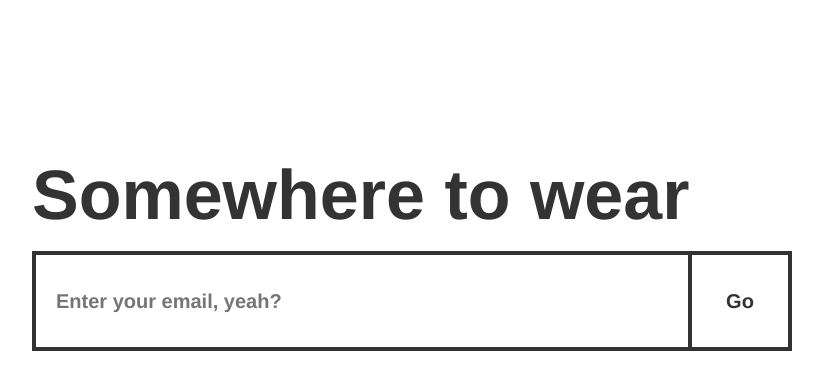
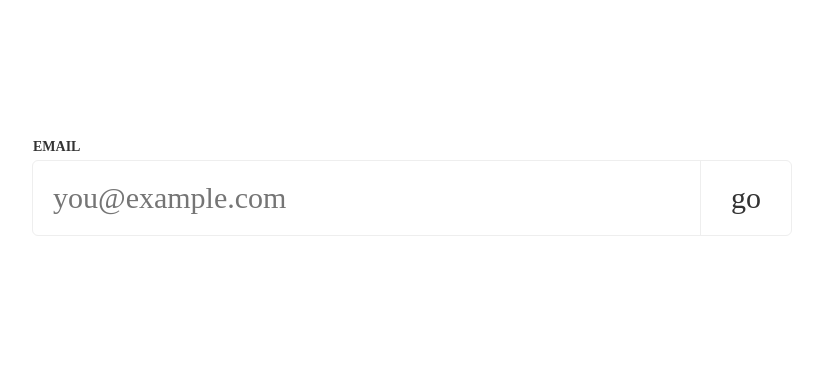
Before and after one commit to davidpmccormick/s2w, a Nuxt app: page / in a window 1280 px wide. Shown: the top 390 px of the page, without its empty margins (228-1051 px from the left). Built offline with nearby package versions, Linux system fonts and the light colour scheme.

Commit message:
Simpler styles

```diff
--- a/components/SignupForm.vue
+++ b/components/SignupForm.vue
@@ -1,17 +1,23 @@
 <template>
-  <form @submit.prevent="trySubmit"
+  <form
+    @submit.prevent="trySubmit"
     action="https://sumnoise.us19.list-manage.com/subscribe/post?u=c31036b4cb3cb6fb30fac0130&amp;id=3ad51ba9d5"
     method="post"
     class="signup-form"
     target="_blank"
     novalidate>
-    <div class="signup-form__box" :class="{'is-success': isSuccess}">
+    <div
+      class="signup-form__box"
+      :class="{'is-success': isSuccess}">
       <div v-if="result === 'success'">
-        <p>Check your email to confirm, yeah?</p>
+        <p>check your email to confirm, yeah?</p>
       </div>
       <div v-else class="signup-form__input-wrap">
-        <label class="visually-hidden" for="email">Email Address</label>
-        <input @input="handleInput"
+        <label
+          class="signup-form__label"
+          for="email">Email</label>
+        <input
+          @input="handleInput"
           id="email"
           ref="email"
           autofocus
@@ -21,10 +27,15 @@
           :placeholder="placeholder"
           name="EMAIL"
           v-model="email">
-        <div class="visually-hidden" aria-hidden="true">
-          <input type="text" name="b_c31036b4cb3cb6fb30fac0130_3ad51ba9d5" tabindex="-1" />
+        <div
+          class="visually-hidden"
+          aria-hidden="true">
+          <input
+            type="text"
+            name="b_c31036b4cb3cb6fb30fac0130_3ad51ba9d5"
+            tabindex="-1" />
         </div>
-        <button class="signup-form__button">Go</button>
+        <button class="signup-form__button">go</button>
       </div>
     </div>
   </form>
@@ -73,10 +84,10 @@ export default {
   computed: {
     placeholder() {
       return this.result === 'error'
-      ? 'Try again, yeah?'
+      ? 'try again, yeah?'
       : this.result === 'invalid'
-        ? `Doesn't look like a real email, yeah?`
-        : 'Enter your email, yeah?';
+        ? `doesn't look like a real email, yeah?`
+        : 'you@example.com';
     },
     isSuccess() {
       return this.result === 'success';
@@ -87,16 +98,20 @@ export default {
 
 <style lang="scss">
   .signup-form__box {
-    padding: 1em;
-    height: 100px;
+    padding: 0.5em 2.5em 0.5em 0.5em;
     position: relative;
-    border: 4px solid #333;
+    border: 1px solid #eee;
+    border-radius: 6px;
     display: flex;
     align-items: center;
     transition: border-color 2000ms ease;
 
     &.is-success {
       border-color: transparent;
+    }
+
+    @media (min-width: 400px) {
+      padding: 1em;
     }
   }
 
@@ -105,13 +120,29 @@ export default {
     width: 100%;
   }
 
+  .signup-form__label {
+    position: absolute;
+    top: -1.5em;
+    left: 0;
+    font-size: 0.7em;
+    font-weight: bold;
+    text-transform: uppercase;
+  }
+
+  .signup-form__input,
+  .signup-form__button {
+    font-size: 4vw;
+
+    @media (min-width: 800px) {
+      font-size: 30px;
+    }
+  }
+
   .signup-form__input {
     height: 100%;
     width: 100%;
     appearance: none;
-    font-family: 'helvetica neue';
-    font-weight: bold;
-    font-size: 20px;
+    font-family: 'Avenir';
     padding: 0;
     border: 0;
     color: #333;
@@ -130,23 +161,21 @@ export default {
     position: absolute;
     appearance: none;
     background: transparent;
-    transition: all 600ms ease;
-    font-family: 'helvetica neue';
-    font-size: 20px;
+    transition: background 600ms ease, colour 600ms ease;
+    font-family: 'Avenir';
     text-align: center;
-    font-weight: bold;
     color: #333;
     border: 0;
-    border-left: 4px solid #333;
+    padding: 0 1em;
+    border-left: 1px solid #eee;
     top: 0;
     right: 0;
     bottom: 0;
-    width: 100px;
+    border-radius: 0 6px 6px 0;
 
     &:focus,
     &:hover {
-      background: #333;
-      color: #fff;
+      background: #eee;
       outline: 0;
     }
   }
--- a/layouts/default.vue
+++ b/layouts/default.vue
@@ -15,8 +15,7 @@
 
   body {
     color: #333;
-    font-family: 'helvetica neue';
-    font-weight: bold;
+    font-family: 'Avenir';
     font-size: 20px;
   }
 
--- a/pages/index.vue
+++ b/pages/index.vue
@@ -1,6 +1,6 @@
 <template>
   <div class="container">
-    <h1>Somewhere to wear</h1>
+    <!-- <h1>Somewhere to wear</h1> -->
     <SignupForm />
   </div>
 </template>
```
Lines whose indentation alone changed are shown as unchanged.
